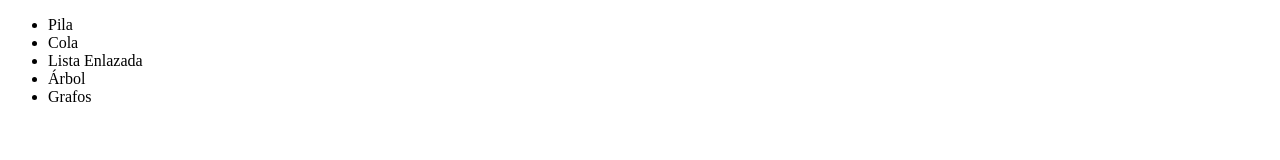
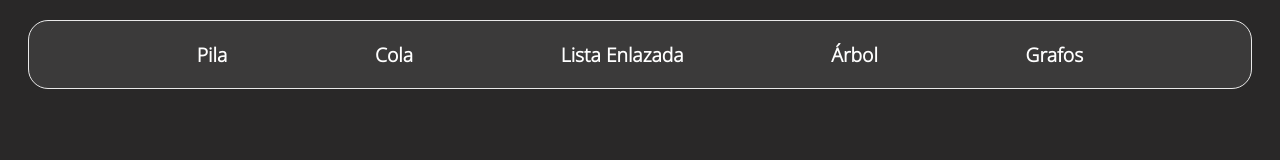
Before and after one commit to IRDCodeI/data-structures, a plain HTML site: page index.html in a window 1280 px wide. Drawn offline with Linux system fonts and the light colour scheme.

Commit message:
Pre-Html

```diff
--- a/index.html
+++ b/index.html
@@ -5,12 +5,15 @@
     <meta http-equiv="X-UA-Compatible" content="IE=edge">
     <meta name="viewport" content="width=device-width, initial-scale=1.0">
     <link rel="stylesheet" href="./styles/styles.css">
+    <link rel="preconnect" href="https://fonts.googleapis.com">
+    <link rel="preconnect" href="https://fonts.gstatic.com" crossorigin>
+    <link href="https://fonts.googleapis.com/css2?family=Noto+Sans:wght@300&display=swap" rel="stylesheet">
     <title>Data Structures</title>
 </head>
 <body>
     <header>
-        <nav>
-            <ul>
+        <nav class="navbar">
+            <ul class="navbar-ul">
                 <li>Pila</li>
                 <li>Cola</li>
                 <li>Lista Enlazada</li>
@@ -19,6 +22,7 @@
             </ul>
         </nav>
     </header>
+    <main></main>
     <script src="./javascript/main.js"></script>
 </body>
 </html>
--- a/styles/styles.css
+++ b/styles/styles.css
@@ -0,0 +1,26 @@
+body{
+    background-color: rgb(41, 40, 40);
+}
+
+.navbar{
+    width: 100%;
+}
+
+.navbar-ul{
+    background-color: rgb(59, 58, 58);
+    margin: 20px;
+    padding: 20px;
+    list-style: none;
+    display: flex;
+    flex-direction: row;
+    justify-content: space-evenly;
+    border: 1px solid rgb(233, 233, 233);
+    border-radius: 20px;
+}
+
+.navbar-ul > li {
+    color: #fff;
+    font-family: 'Noto Sans', sans-serif;
+    font-weight: 800;
+    font-size: larger;
+}
```
